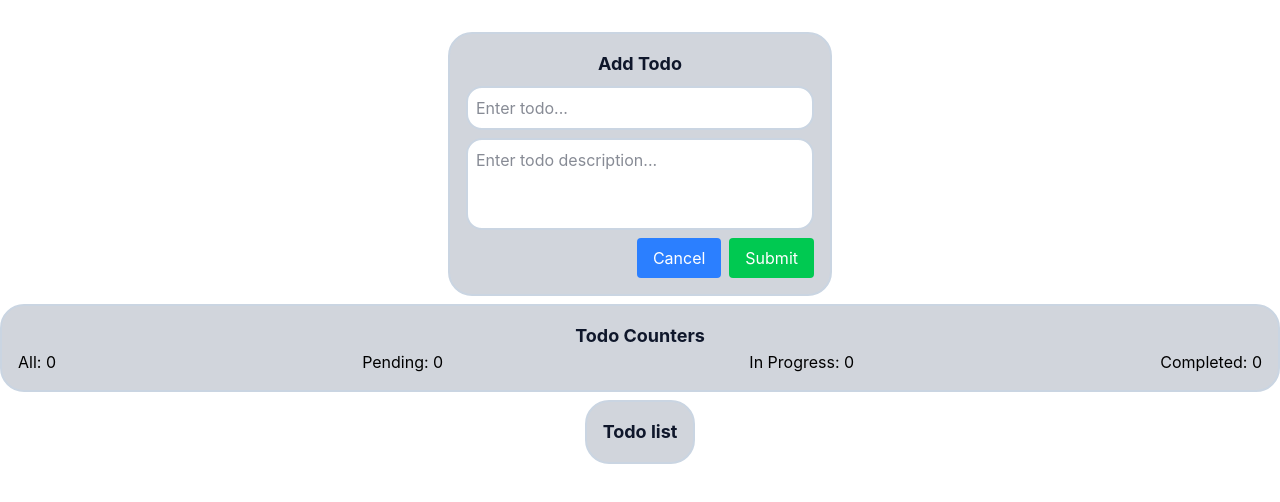
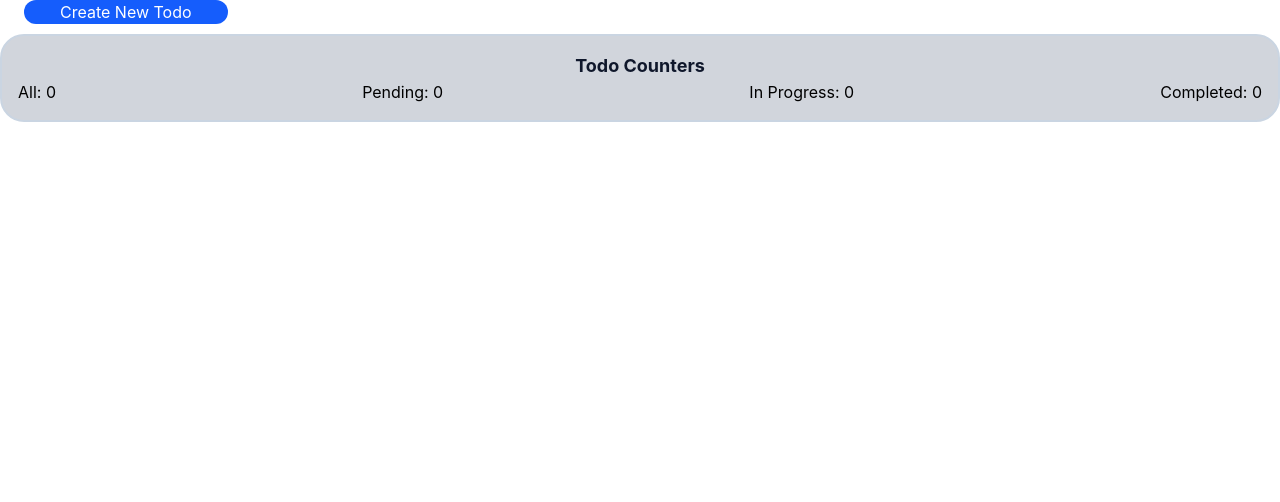
Before and after one commit to deepakzph/Texas, a React (Vite) app: page / in a window 1280 px wide. Shown: the top 502 px of the page. Built offline with nearby package versions, Linux system fonts and the light colour scheme.

Commit message:
refactor: restructure app routing and add TodoList component for better todo management

```diff
--- a/src/App.tsx
+++ b/src/App.tsx
@@ -1,12 +1,16 @@
 import CreateTodo from "./pages/CreateTodo";
 import { TodosProvider } from "./context/TodoContext";
+import { Route, Routes } from "react-router-dom";
+import TodoList from "./pages/TodoList";
 
 function App() {
   return (
     <TodosProvider>
-      <div>
-        <CreateTodo />
-      </div>
+      <Routes>
+        <Route path="/" element={<TodoList />} />
+        <Route path="/createTodo" element={<CreateTodo />} />
+        <Route path="/edit/:id" element={<CreateTodo />} />
+      </Routes>
     </TodosProvider>
   );
 }
--- a/src/context/TodoContext.tsx
+++ b/src/context/TodoContext.tsx
@@ -22,7 +22,12 @@ function getTodosFromLocalStorage(): Todo[] {
       return [];
     }
     return todos.flatMap((todo) => {
-      const result: Todo[] = TodoSchema.safeParse(todo).success ? [todo] : [];
+      const parse = {
+        ...todo,
+        createdAt: new Date(todo.createdAt),
+        updatedAt: new Date(todo.updatedAt),
+      };
+      const result: Todo[] = TodoSchema.safeParse(parse).success ? [parse] : [];
       return result;
     });
   } catch (error) {
--- a/src/main.tsx
+++ b/src/main.tsx
@@ -2,9 +2,12 @@ import { StrictMode } from "react";
 import { createRoot } from "react-dom/client";
 import "./index.css";
 import App from "./App.tsx";
+import { BrowserRouter } from "react-router-dom";
 
 createRoot(document.getElementById("root")!).render(
   <StrictMode>
-    <App />
+    <BrowserRouter>
+      <App />
+    </BrowserRouter>
   </StrictMode>,
 );
--- a/src/pages/CreateTodo.tsx
+++ b/src/pages/CreateTodo.tsx
@@ -1,15 +1,15 @@
-import { useState } from "react";
+import { use, useState } from "react";
 import { TodoFormSchema } from "../schema/schema";
-import type { z } from "zod";
+import { set, type z } from "zod";
 import { useTodos } from "../context/TodoContext";
-import { STATUS_META, STATUS_ORDER } from "../types";
+import { STATUS_ORDER } from "../types";
 
 function CreateTodo() {
   const [formValues, setFormValues] = useState<z.infer<typeof TodoFormSchema>>({
     title: "",
     description: "",
   });
-
+  const [editId, setEditId] = useState<string | null>(null);
   const {
     todos,
     addTodo,
@@ -21,7 +21,17 @@ function CreateTodo() {
   } = useTodos();
 
   const handleClear = () => {
+    setEditId(null);
     setFormValues({ title: "", description: "" });
+  };
+
+  const handleEdit = (id: string) => {
+    const edit = id ? todos.find((t) => t.id == id) : undefined;
+    setEditId(edit?.id!);
+    setFormValues({
+      title: edit?.title!,
+      description: edit?.description!,
+    });
   };
 
   const handleSubmit = (e: React.FormEvent) => {
@@ -31,12 +41,16 @@ function CreateTodo() {
       console.error("Invalid form values:", result.error);
       return;
     }
-    addTodo({ ...result.data, status: "pending" });
+    if (editId) {
+      updateTodo(editId, result.data);
+    } else {
+      addTodo({ ...result.data, status: "pending" });
+    }
     handleClear();
   };
 
   return (
-    <div className="flex flex-col gap-2 w-full items-center justify-center py-8">
+    <div className="flex flex-col gap-2 w-full items-center justify-center py-8 max-w-6xl">
       <form
         onSubmit={handleSubmit}
         className="flex w-96 max-w-full flex-col gap-2 rounded-3xl border-2 border-slate-300 bg-gray-300 p-4 "
@@ -76,69 +90,10 @@ function CreateTodo() {
             type="submit"
             className="rounded bg-green-500 px-4 py-2 text-white hover:bg-green-600 hover:cursor-pointer"
           >
-            Submit
+            {editId != null ? "update" : "Submit"}
           </button>
         </div>
       </form>
-      <div className="flex w-full flex-col gap-2 rounded-3xl border-2 border-slate-300 bg-gray-300 p-4">
-        <div>
-          <h1 className="w-full text-center text-lg font-bold text-slate-900">
-            Todo Counters
-          </h1>
-          <div className="flex justify-between">
-            <span>All: {counters.all}</span>
-            <span>Pending: {counters.pending}</span>
-            <span>In Progress: {counters.in_progress}</span>
-            <span>Completed: {counters.completed}</span>
-          </div>
-        </div>
-      </div>
-      <div className="gap-2 rounded-3xl border-2 border-slate-300 bg-gray-300 p-4 md:grid-cols-2 lg:grid-cols-3">
-        <div>
-          <h1 className="w-full text-center text-lg font-bold text-slate-900">
-            Todo list
-          </h1>
-          <div className="grid grid-cols-3 gap-3 ">
-            {todos.map((todo) => (
-              <div
-                key={todo.id}
-                className="bg-gray-50 rounded-2xl shadow-inherit p-4"
-              >
-                <div className=" flex gap-2 justify-end">
-                  <button className="bg-blue-500 px-2 rounded-md hover:cursor-pointer hover:bg-blue-700">
-                    Edit
-                  </button>
-                  <button
-                    onClick={() => deleteTodo(todo.id)}
-                    className="bg-red-500 px-2 rounded-md hover:cursor-pointer hover:bg-red-700"
-                  >
-                    Delete
-                  </button>
-                </div>
-
-                <p>Todo id: {todo.id}</p>
-                <h2>Title: {todo.title}</h2>
-                <p>Description: {todo.description}</p>
-                <p>
-                  Status:
-                  <select
-                    value={todo.status}
-                    onChange={(e) => setStatus(todo.id, e.target.value as any)}
-                  >
-                    {STATUS_ORDER.map((status) => (
-                      <option key={status} value={status}>
-                        {status}
-                      </option>
-                    ))}
-                  </select>
-                </p>
-                <p>Created At: {todo.createdAt.toLocaleString()}</p>
-                <p>Updated At: {todo.updatedAt.toLocaleString()}</p>
-              </div>
-            ))}
-          </div>
-        </div>
-      </div>
     </div>
   );
 }
--- /dev/null
+++ b/src/pages/TodoList.tsx
@@ -0,0 +1,94 @@
+import { useTodos } from "../context/TodoContext";
+import { STATUS_ORDER } from "../types";
+
+const TodoList = () => {
+  const { counters, todos, clearTodos, deleteTodo, setStatus } = useTodos();
+  return (
+    <div className="flex flex-col gap-2.5">
+      <div className="flex justify-start">
+        <a
+          href="/createTodo"
+          className="bg-blue-600 rounded-2xl ml-6 hover:cursor-pointer hover:bg-blue-700 text-white px-9"
+        >
+          Create New Todo
+        </a>
+      </div>
+      <div className="flex w-full flex-col gap-2 rounded-3xl border-2 border-slate-300 bg-gray-300 p-4">
+        <div>
+          <h1 className="w-full text-center text-lg font-bold text-slate-900">
+            Todo Counters
+          </h1>
+          <div className="flex justify-between">
+            <span>All: {counters.all}</span>
+            <span>Pending: {counters.pending}</span>
+            <span>In Progress: {counters.in_progress}</span>
+            <span>Completed: {counters.completed}</span>
+          </div>
+        </div>
+      </div>
+      {todos.length > 0 && (
+        <div className="gap-2 rounded-3xl border-2 border-slate-300 bg-gray-300 p-4 md:grid-cols-2 lg:grid-cols-3">
+          <div>
+            <h1 className="w-full text-center text-lg font-bold text-slate-900">
+              Todo list
+            </h1>
+            <div className=" flex flex-col gap-2">
+              <button
+                onClick={() => clearTodos()}
+                className="bg-red-700 px-2.5 rounded-md hover:cursor-pointer hover:bg-red-800"
+              >
+                Clear Todos
+              </button>
+              <div className="grid grid-cols-2 gap-3 ">
+                {todos.map((todo) => (
+                  <div
+                    key={todo.id}
+                    className="bg-gray-50 rounded-2xl shadow-inherit p-4"
+                  >
+                    <div className=" flex gap-2 justify-end">
+                      <button
+                        // onClick={() => handleEdit(todo.id)}
+                        className="bg-blue-500 px-2 rounded-md hover:cursor-pointer hover:bg-blue-700"
+                      >
+                        Edit
+                      </button>
+                      <button
+                        onClick={() => deleteTodo(todo.id)}
+                        className="bg-red-500 px-2 rounded-md hover:cursor-pointer hover:bg-red-700"
+                      >
+                        Delete
+                      </button>
+                    </div>
+
+                    <p>Todo id: {todo.id}</p>
+                    <h2>Title: {todo.title}</h2>
+                    <p>Description: {todo.description}</p>
+                    <p>
+                      Status:
+                      <select
+                        value={todo.status}
+                        onChange={(e) =>
+                          setStatus(todo.id, e.target.value as any)
+                        }
+                      >
+                        {STATUS_ORDER.map((status) => (
+                          <option key={status} value={status}>
+                            {status}
+                          </option>
+                        ))}
+                      </select>
+                    </p>
+                    <p>Created At: {todo.createdAt.toLocaleString()}</p>
+                    <p>Updated At: {todo.updatedAt.toLocaleString()}</p>
+                  </div>
+                ))}
+              </div>
+            </div>
+          </div>
+        </div>
+      )}
+    </div>
+  );
+};
+
+export default TodoList;
```
